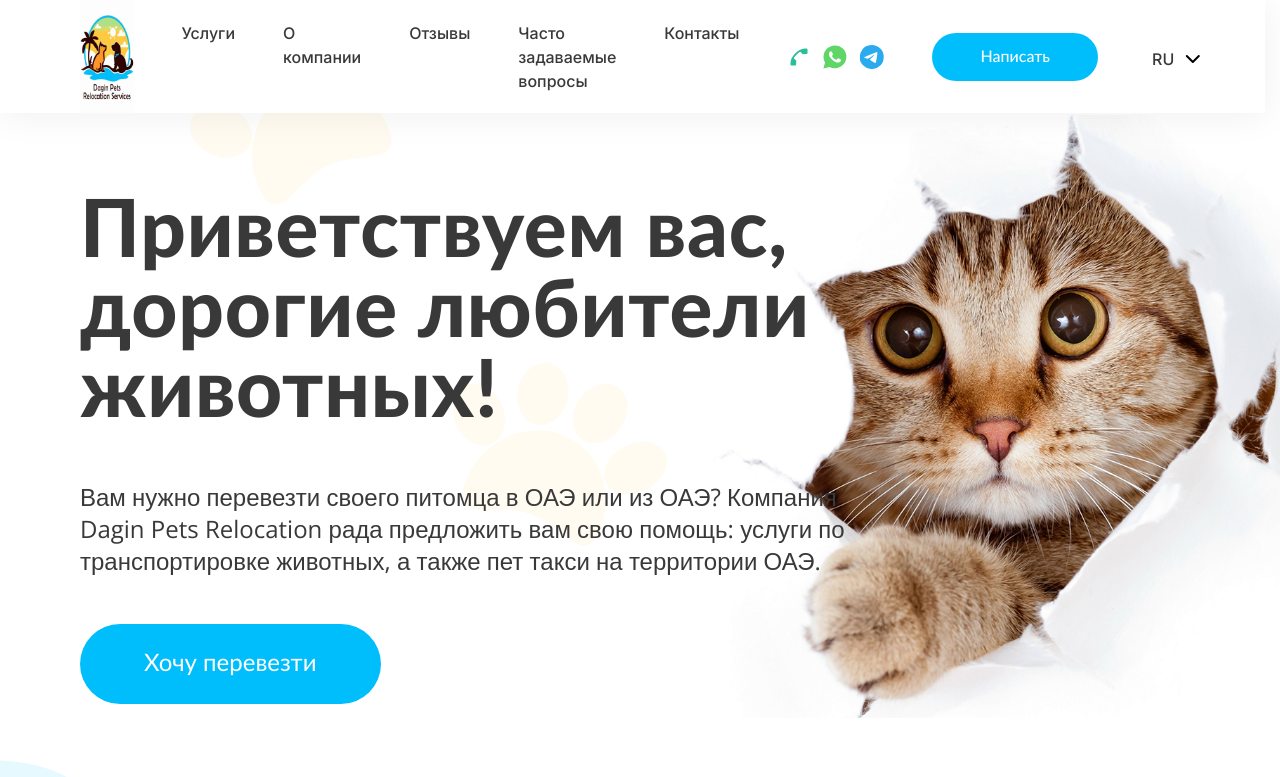
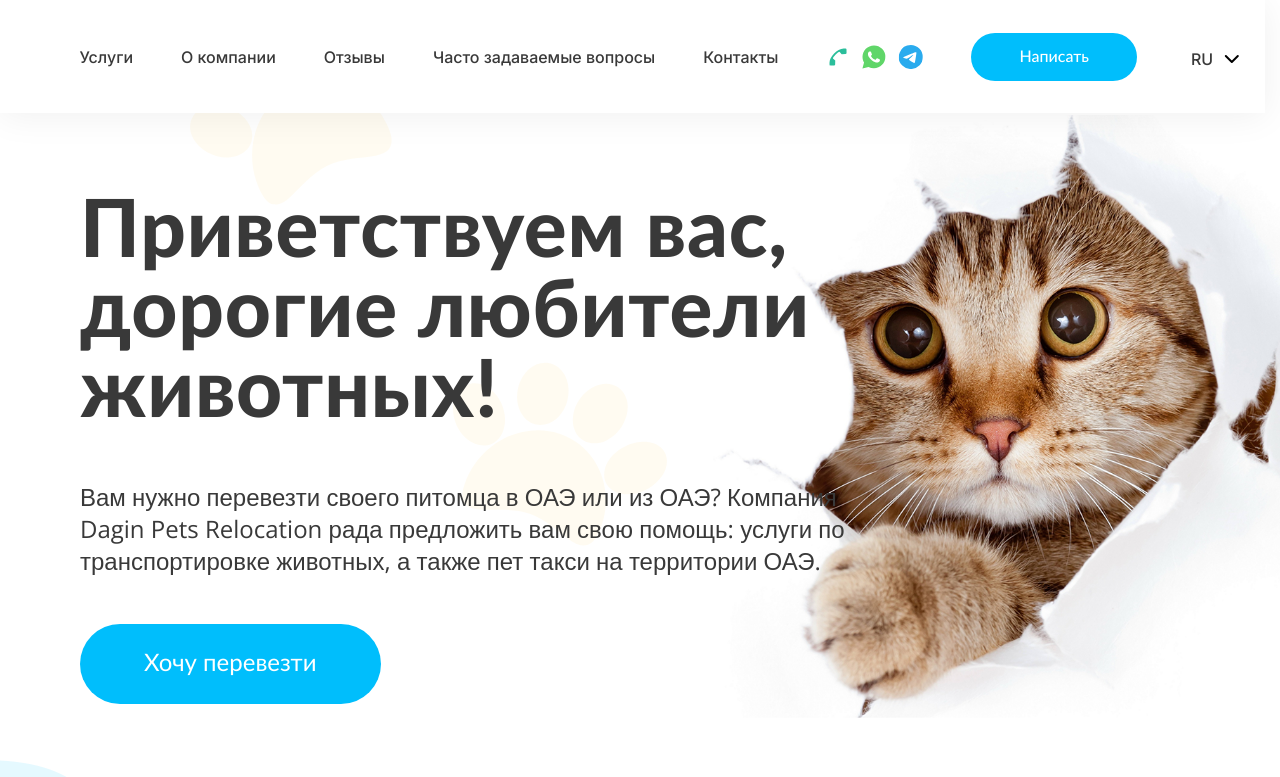
Before and after one commit to DragonflyPie/dagin_pets, a Next.js app: page / in a window 1280 px wide. Shown: the top 777 px of the page. Built offline with nearby package versions, Linux system fonts and the light colour scheme.

Commit message:
style: implement responsive Footer

```diff
--- a/app/Accordeon.tsx
+++ b/app/Accordeon.tsx
@@ -30,7 +30,7 @@ const FAQ = [
 
 const Accordeon = () => {
   return (
-    <ul className="flex w-full flex-col gap-6 divide-y pb-12 md:w-[768px] md:pb-16">
+    <ul className="flex w-full flex-col gap-6 divide-y pb-12 md:pb-16 xl:w-[768px]">
       {FAQ.map((item) => {
         return <AccordeonItem content={item} key={item.question} />;
       })}
--- a/app/Footer.tsx
+++ b/app/Footer.tsx
@@ -1,4 +1,4 @@
-import Messanger from "./Messanger";
+import Messenger from "./Messenger";
 import {
   Telegram,
   Instagram,
@@ -10,24 +10,24 @@ import NavMenu from "./NavMenu";
 const Footer = () => {
   return (
     <footer className="flex w-full justify-center bg-gray-dark">
-      <div className="flex h-[370px] w-full max-w-[1440px] flex-col justify-between p-4  font-inter text-white text-white lg:px-20 lg:py-16 ">
-        <div className="flex flex-col items-center justify-between md:flex-row">
-          <h4 className=" whitespace-pre font-osans text-lg text-xl/[3rem] sm:text-2xl/[3rem] lg:text-3xl/[3rem] xl:text-4xl/[150%]">
-            {`По всем вопросам \nобращайтесь`}
+      <div className="flex w-full max-w-[1440px] flex-col justify-between p-4 px-4 pb-6 pt-12 font-inter text-white text-white md:pb-12 xl:px-20 xl:py-16 ">
+        <div className="flex flex-col justify-between pb-12 md:flex-row md:items-center md:pb-14 xl:pb-28">
+          <h4 className="w-[21rem] shrink-0 pb-6 font-osans text-xl/[150%] md:pb-0 md:text-4xl/[150%]">
+            {`По всем вопросам обращайтесь`}
           </h4>
-          <ul className="grid grid-cols-1 justify-between  gap-x-10 gap-x-[15vw] gap-y-4 md:grid-cols-[min-content_1fr] md:gap-y-10">
-            <Messanger
+          <ul className=" grid grid-cols-1 gap-y-6 md:grid-cols-2 md:justify-between md:gap-x-10 md:gap-y-10 xl:gap-x-36">
+            <Messenger
               link="https://t.me/AnastasiaBelykh"
               info="@AnastasiaBelykh"
               icon={<Telegram />}
             />
-            <Messanger
+            <Messenger
               link="https://wa.me/send?phone=971585441452"
               info="+971585441452"
               icon={<WhatsAppWhite />}
             />
-            <Messanger link="" info="+971585441452" icon={<Instagram />} />
-            <Messanger
+            <Messenger link="" info="+971585441452" icon={<Instagram />} />
+            <Messenger
               blank={false}
               link="tel:+971585441452"
               info="+971585441452"
@@ -35,9 +35,9 @@ const Footer = () => {
             />
           </ul>
         </div>
-        <div className="flex w-full flex-col justify-between gap-4 text-xs font-medium sm:text-sm lg:flex-row">
+        <div className="flex w-full flex-col justify-between gap-[1.875rem] text-sm font-medium md:flex-row md:items-end">
           <NavMenu top={false} />
-          <p className="ml-auto font-extralight">
+          <p className=" text-[0.625rem] font-extralight md:text-right md:text-sm">
             Dagin Pets Relocation © Copyright 2023. All Rights Reserved
           </p>
         </div>
--- a/app/Messanger.tsx
+++ b/app/Messenger.tsx
@@ -6,19 +6,19 @@ interface MessangerProps {
   link: string;
   blank?: boolean;
 }
-const Messanger = ({ icon, info, link, blank = true }: MessangerProps) => {
+const Messenger = ({ icon, info, link, blank = true }: MessangerProps) => {
   return (
-    <li>
+    <li className="w-min">
       <a
         href={link}
         target={blank ? "_blank" : "_self"}
-        className="flex w-fit items-center gap-2  lg:gap-4"
+        className="flex w-min items-center gap-2 text-base font-light md:text-xl lg:gap-4  xl:text-2xl"
       >
         <div className="">{icon}</div>
-        <div className="">{info}</div>
+        <p className="">{info}</p>
       </a>
     </li>
   );
 };
 
-export default Messanger;
+export default Messenger;
--- a/app/NavMenu.tsx
+++ b/app/NavMenu.tsx
@@ -3,31 +3,43 @@ import Link from "next/link";
 const NavMenu = ({ top }: { top: boolean }) => {
   return (
     <ul
-      className={`justify-end gap-4  xl:gap-12
-    ${!top ? "grid grid-cols-2 md:flex" : "flex"}
+      className={`gap-4  xl:gap-12
+    ${!top ? " grid grid-flow-col grid-rows-3   xl:flex" : "flex justify-end"}
 
     `}
     >
       {!top && (
-        <li className="cursor-pointer underline-offset-2 hover:underline">
-          <Link href={"#welcome"}>Главная</Link>
+        <li className="cursor-pointer  underline-offset-2 hover:underline">
+          <Link href={"#welcome"} className="whitespace-nowrap">
+            Главная
+          </Link>
         </li>
       )}
       <li className="cursor-pointer underline-offset-2 hover:underline">
-        <Link href={"#services"}>Услуги</Link>
+        <Link href={"#services"} className="whitespace-nowrap">
+          Услуги
+        </Link>
       </li>
       <li className="cursor-pointer underline-offset-2 hover:underline">
-        <Link href={"#about"}>О компании</Link>
+        <Link href={"#about"} className="whitespace-nowrap">
+          О компании
+        </Link>
       </li>
       <li className="cursor-pointer underline-offset-2 hover:underline">
-        <Link href={"#faq"}>Отзывы</Link>
+        <Link href={"#faq"} className="whitespace-nowrap">
+          Отзывы
+        </Link>
       </li>
       <li className="cursor-pointer underline-offset-2 hover:underline">
-        <Link href={"#faq"}>Часто задаваемые вопросы</Link>
+        <Link href={"#faq"} className="whitespace-nowrap">
+          Часто задаваемые вопросы
+        </Link>
       </li>
 
       <li className="cursor-pointer underline-offset-2 hover:underline">
-        <Link href={"#faq"}>Контакты</Link>
+        <Link href={"#faq"} className="whitespace-nowrap">
+          Контакты
+        </Link>
       </li>
     </ul>
   );
```
